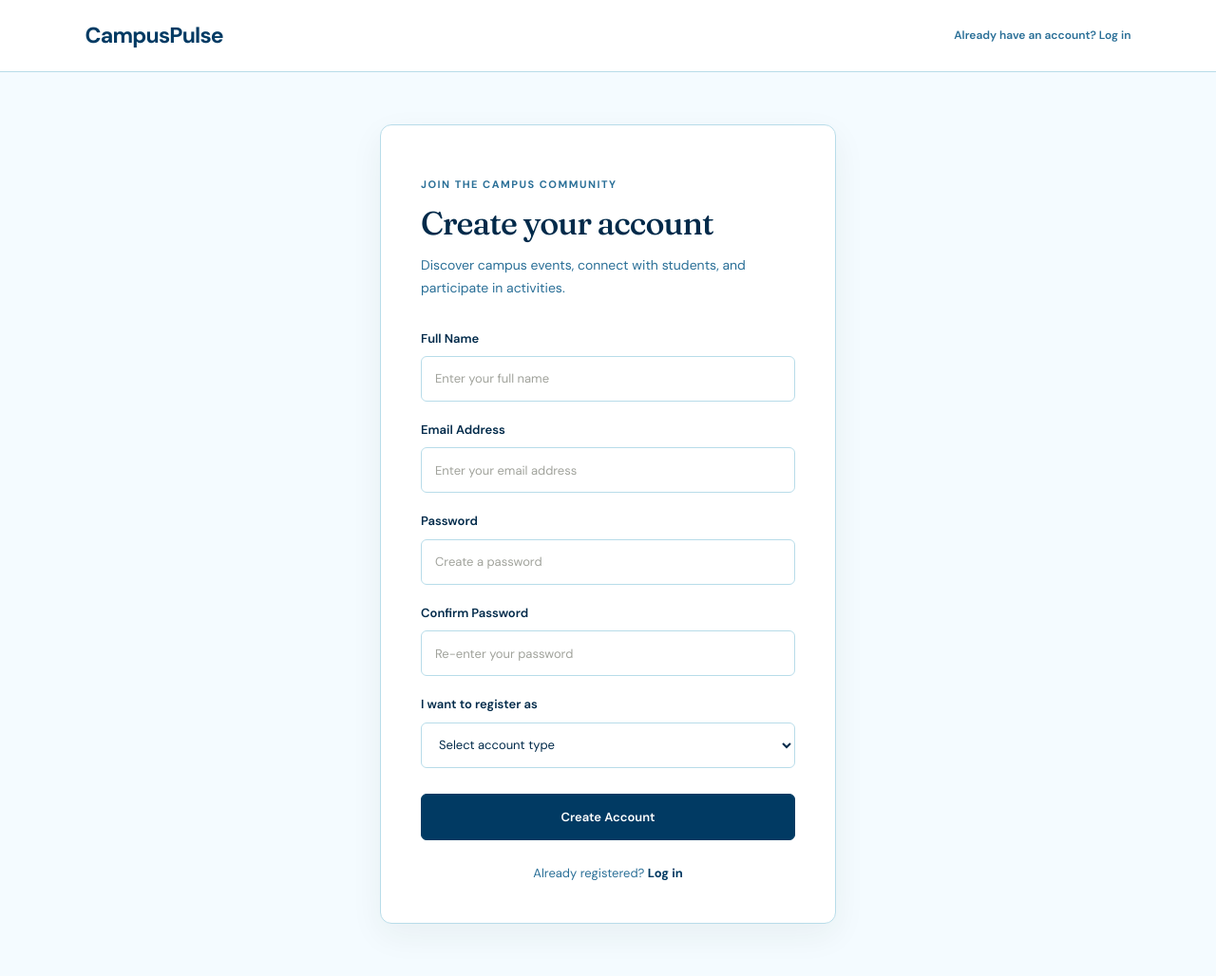
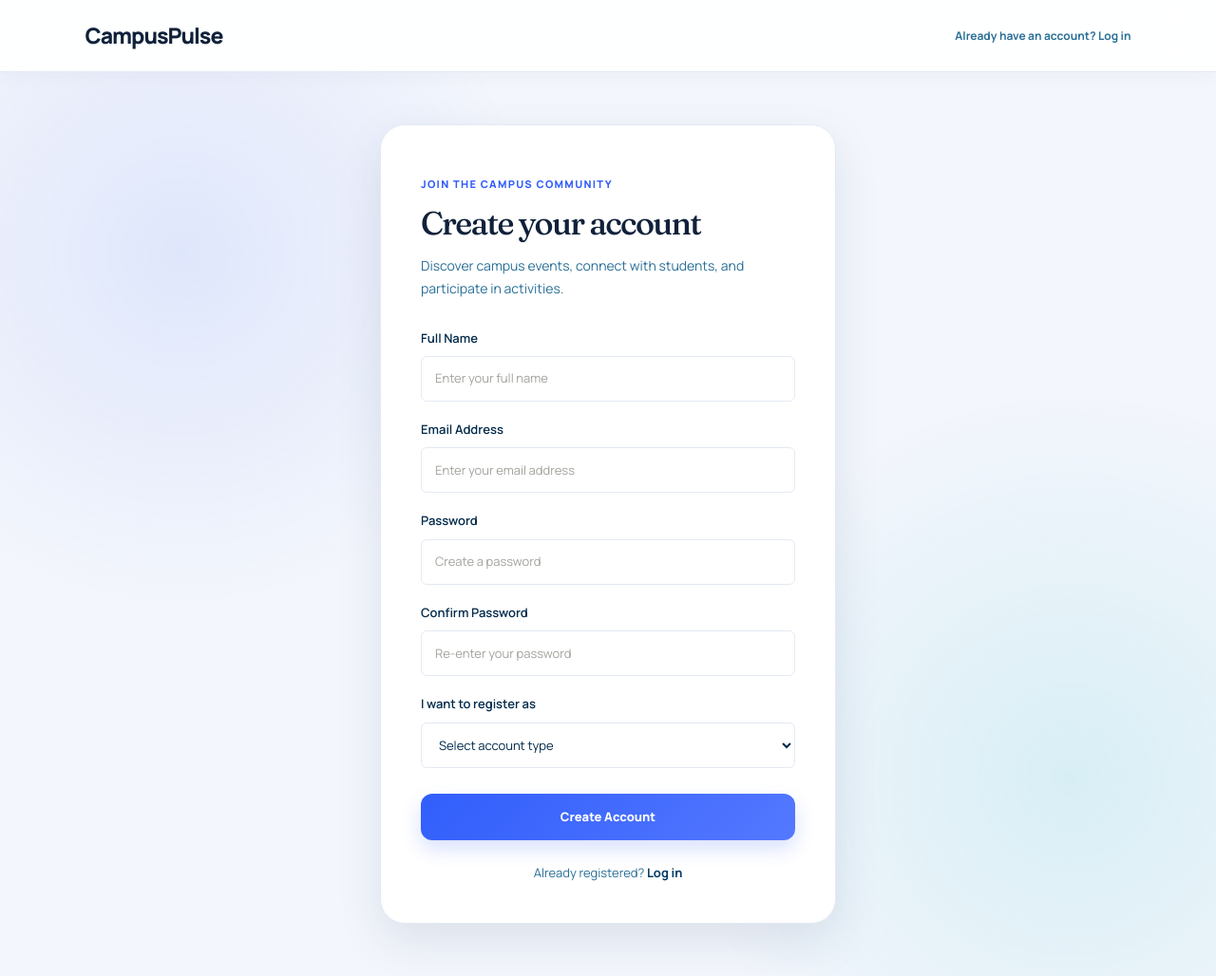
Before and after one commit to SayanPal-Adi/CampusPulse, a Flask app: page /register in a window 1280 px wide. Shown: the whole page at 95% size. Run offline with Flask 3, Linux system fonts and the light colour scheme; parts of the project's set-up code (start-up, migrations or seed data) failed here and were passed over.

Commit message:
Add preconnect links for improved font loading in registration page

```diff
--- a/campuspulse/templates/register.html
+++ b/campuspulse/templates/register.html
@@ -17,9 +17,14 @@
 
     <link rel="stylesheet" href="{{ url_for('static', filename='css/style.css') }}">
     <link rel="stylesheet" href="{{ url_for('static', filename='css/register.css') }}">
+
+    <link rel="preconnect" href="https://fonts.googleapis.com">
+    <link rel="preconnect" href="https://fonts.gstatic.com" crossorigin>
+    <link href="https://fonts.googleapis.com/css2?family=Manrope:wght@400;500;600;700;800&display=swap" rel="stylesheet">
+    <link rel="stylesheet" href="{{ url_for('static', filename='css/campuspulse-theme.css') }}">
 </head>
 
-<body>
+<body data-page="register">
 
     <header class="register-header">
         <a href="{{ url_for('home') }}" class="register-logo">
```
